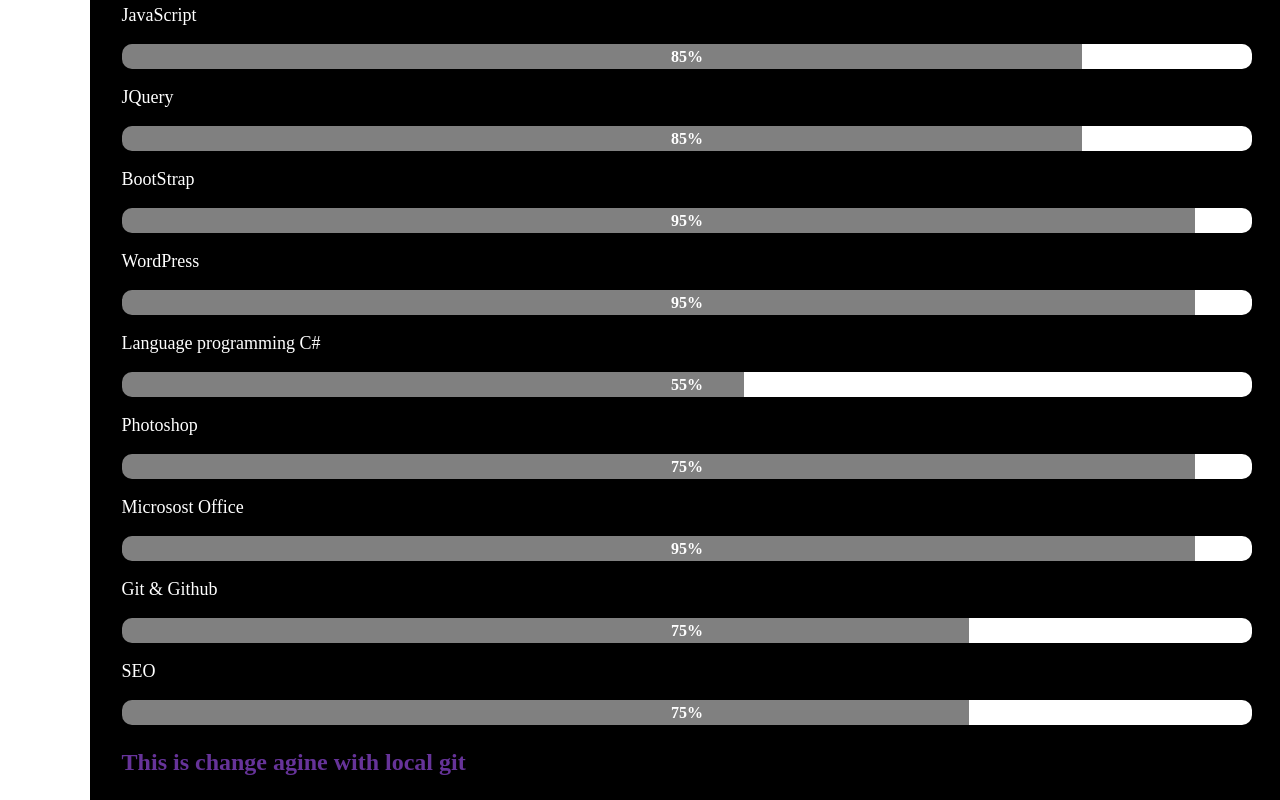
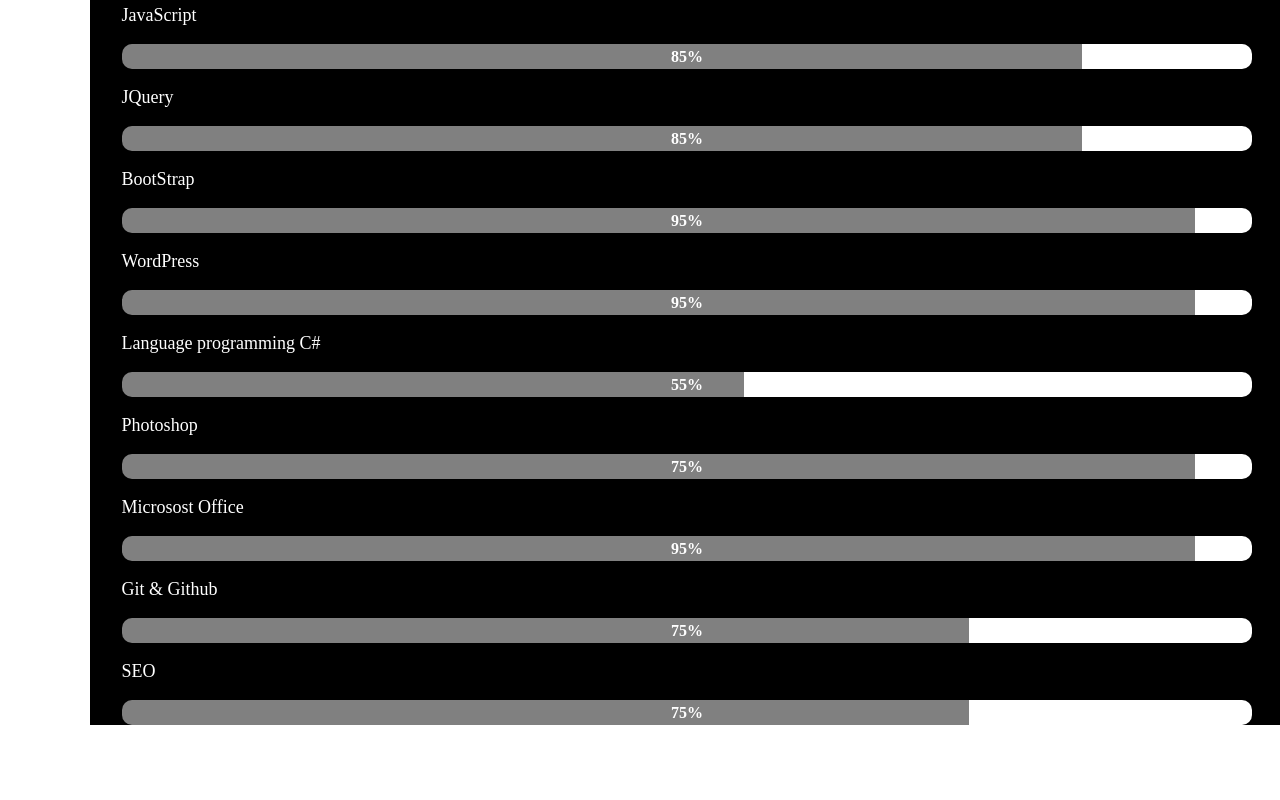
Before and after one commit to javadcom12/my-website, a plain HTML site: page index.html in a window 1280 px wide. Shown: the part 1734-2534 px from the top of the page. After the commit the page ends 2459 px from the top, so only its background shows below. Drawn offline with nearby package versions, Linux system fonts and the light colour scheme.

Commit message:
set index.html again

```diff
--- a/index.html
+++ b/index.html
@@ -96,7 +96,7 @@
         <p class="ptag">SEO</p>
         <div class="present pr75">75%</div>
 
-        <h3 class="titr csstest" >This is change agine with local git</h3>
+
 
 
 
--- a/style.css
+++ b/style.css
@@ -172,6 +172,3 @@ li a{
     background: -webkit-linear-gradient(left, gray 55%, white 45%);
 
 }
-.csstest{
-    color: rebeccapurple;
-}
```
